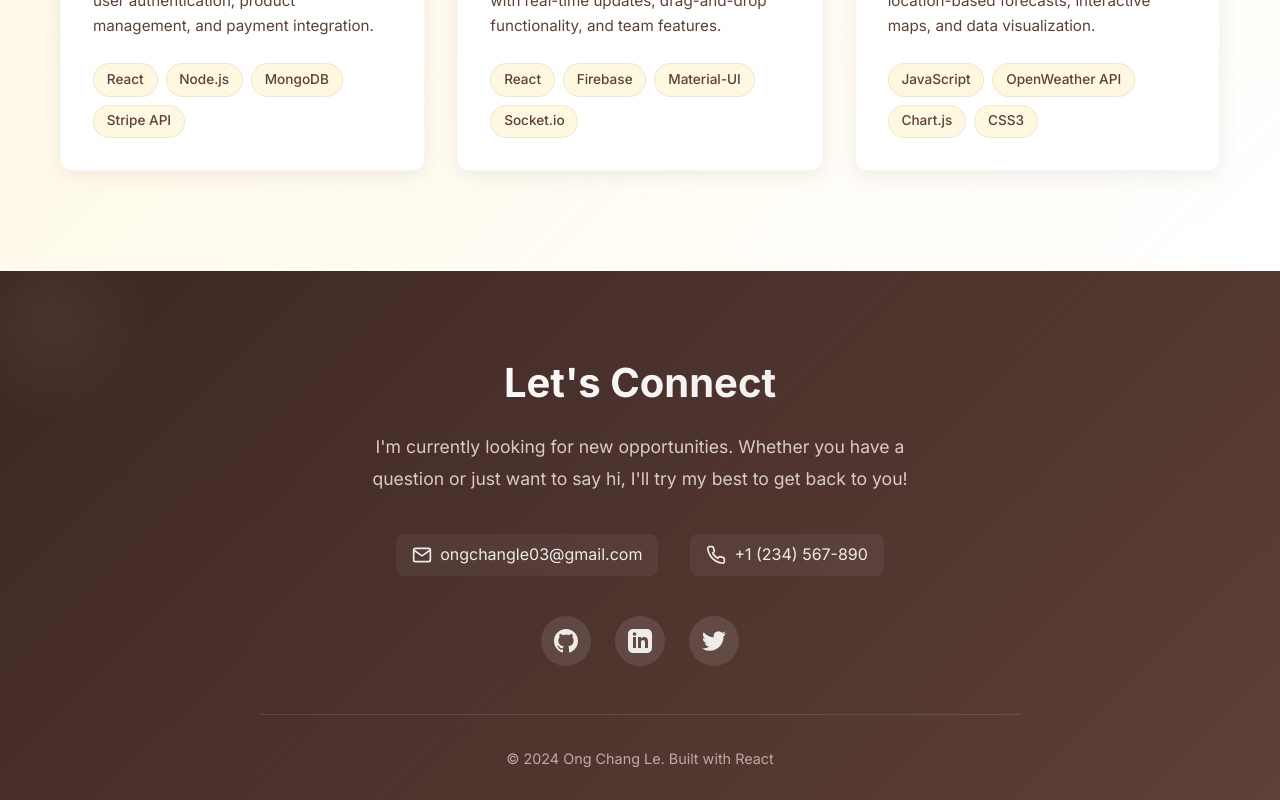
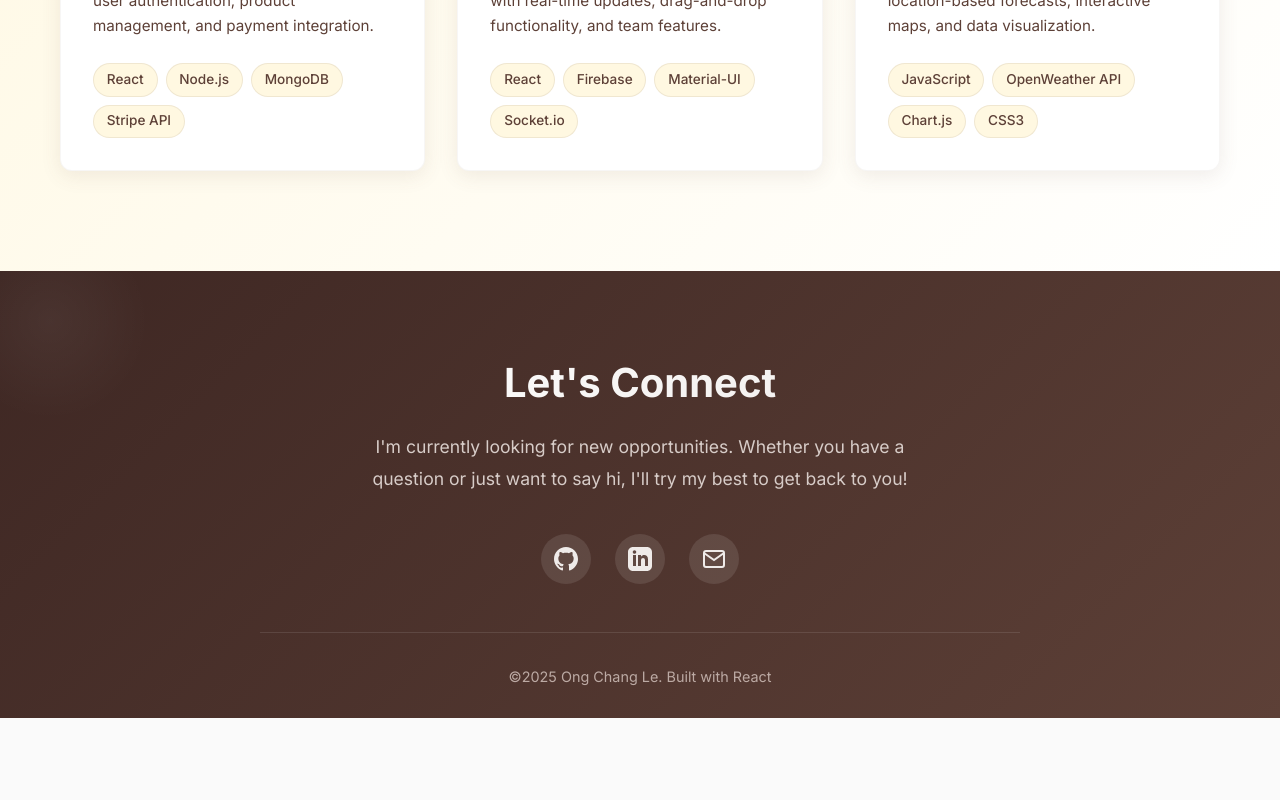
Before and after one commit to ongcl03/ongcl03.github.io, a React (Vite) app: page / in a window 1280 px wide. Shown: the part 2062-2862 px from the top of the page. After the commit the page ends 2780 px from the top, so only its background shows below. Built offline with nearby package versions, Linux system fonts and the light colour scheme.

Commit message:
feat: Remove personal contact information and update copyright year in Footer component

```diff
--- a/src/components/Footer.jsx
+++ b/src/components/Footer.jsx
@@ -12,36 +12,6 @@ const Footer = () => {
             question or just want to say hi, I'll try my best to get back to
             you!
           </p>
-
-          <div className="contact-info">
-            <a href="mailto:ongchangle03@gmail.com" className="contact-item">
-              <svg
-                width="20"
-                height="20"
-                viewBox="0 0 24 24"
-                fill="none"
-                stroke="currentColor"
-                strokeWidth="2"
-              >
-                <path d="M4 4h16c1.1 0 2 .9 2 2v12c0 1.1-.9 2-2 2H4c-1.1 0-2-.9-2-2V6c0-1.1.9-2 2-2z"></path>
-                <polyline points="22,6 12,13 2,6"></polyline>
-              </svg>
-              ongchangle03@gmail.com
-            </a>
-            <a href="tel:+1234567890" className="contact-item">
-              <svg
-                width="20"
-                height="20"
-                viewBox="0 0 24 24"
-                fill="none"
-                stroke="currentColor"
-                strokeWidth="2"
-              >
-                <path d="M22 16.92v3a2 2 0 0 1-2.18 2 19.79 19.79 0 0 1-8.63-3.07 19.5 19.5 0 0 1-6-6 19.79 19.79 0 0 1-3.07-8.67A2 2 0 0 1 4.11 2h3a2 2 0 0 1 2 1.72 12.84 12.84 0 0 0 .7 2.81 2 2 0 0 1-.45 2.11L8.09 9.91a16 16 0 0 0 6 6l1.27-1.27a2 2 0 0 1 2.11-.45 12.84 12.84 0 0 0 2.81.7A2 2 0 0 1 22 16.92z"></path>
-              </svg>
-              +1 (234) 567-890
-            </a>
-          </div>
 
           <div className="social-links">
             <a
@@ -74,26 +44,26 @@ const Footer = () => {
                 <path d="M19 0h-14c-2.761 0-5 2.239-5 5v14c0 2.761 2.239 5 5 5h14c2.762 0 5-2.239 5-5v-14c0-2.761-2.238-5-5-5zm-11 19h-3v-11h3v11zm-1.5-12.268c-.966 0-1.75-.79-1.75-1.764s.784-1.764 1.75-1.764 1.75.79 1.75 1.764-.783 1.764-1.75 1.764zm13.5 12.268h-3v-5.604c0-3.368-4-3.113-4 0v5.604h-3v-11h3v1.765c1.396-2.586 7-2.777 7 2.476v6.759z" />
               </svg>
             </a>
-            <a
-              href="https://twitter.com/yourusername"
-              target="_blank"
-              rel="noopener noreferrer"
-              className="social-link"
-            >
+            <a href="mailto:ongchangle03@gmail.com" className="social-link">
               <svg
                 width="24"
                 height="24"
                 viewBox="0 0 24 24"
                 fill="currentColor"
               >
-                <path d="M23.953 4.57a10 10 0 01-2.825.775 4.958 4.958 0 002.163-2.723c-.951.555-2.005.959-3.127 1.184a4.92 4.92 0 00-8.384 4.482C7.69 8.095 4.067 6.13 1.64 3.162a4.822 4.822 0 00-.666 2.475c0 1.71.87 3.213 2.188 4.096a4.904 4.904 0 01-2.228-.616v.06a4.923 4.923 0 003.946 4.827 4.996 4.996 0 01-2.212.085 4.936 4.936 0 004.604 3.417 9.867 9.867 0 01-6.102 2.105c-.39 0-.779-.023-1.17-.067a13.995 13.995 0 007.557 2.209c9.053 0 13.998-7.496 13.998-13.985 0-.21 0-.42-.015-.63A9.935 9.935 0 0024 4.59z" />
+                <path
+                  d="M4 4h16c1.1 0 2 .9 2 2v12c0 1.1-.9 2-2 2H4c-1.1 0-2-.9-2-2V6c0-1.1.9-2 2-2z M22 6l-10 7L2 6"
+                  stroke="currentColor"
+                  strokeWidth="2"
+                  fill="none"
+                />
               </svg>
             </a>
           </div>
         </div>
 
         <div className="footer-bottom">
-          <p className="copyright">© 2024 Ong Chang Le. Built with React</p>
+          <p className="copyright">©2025 Ong Chang Le. Built with React</p>
         </div>
       </div>
     </footer>
```
